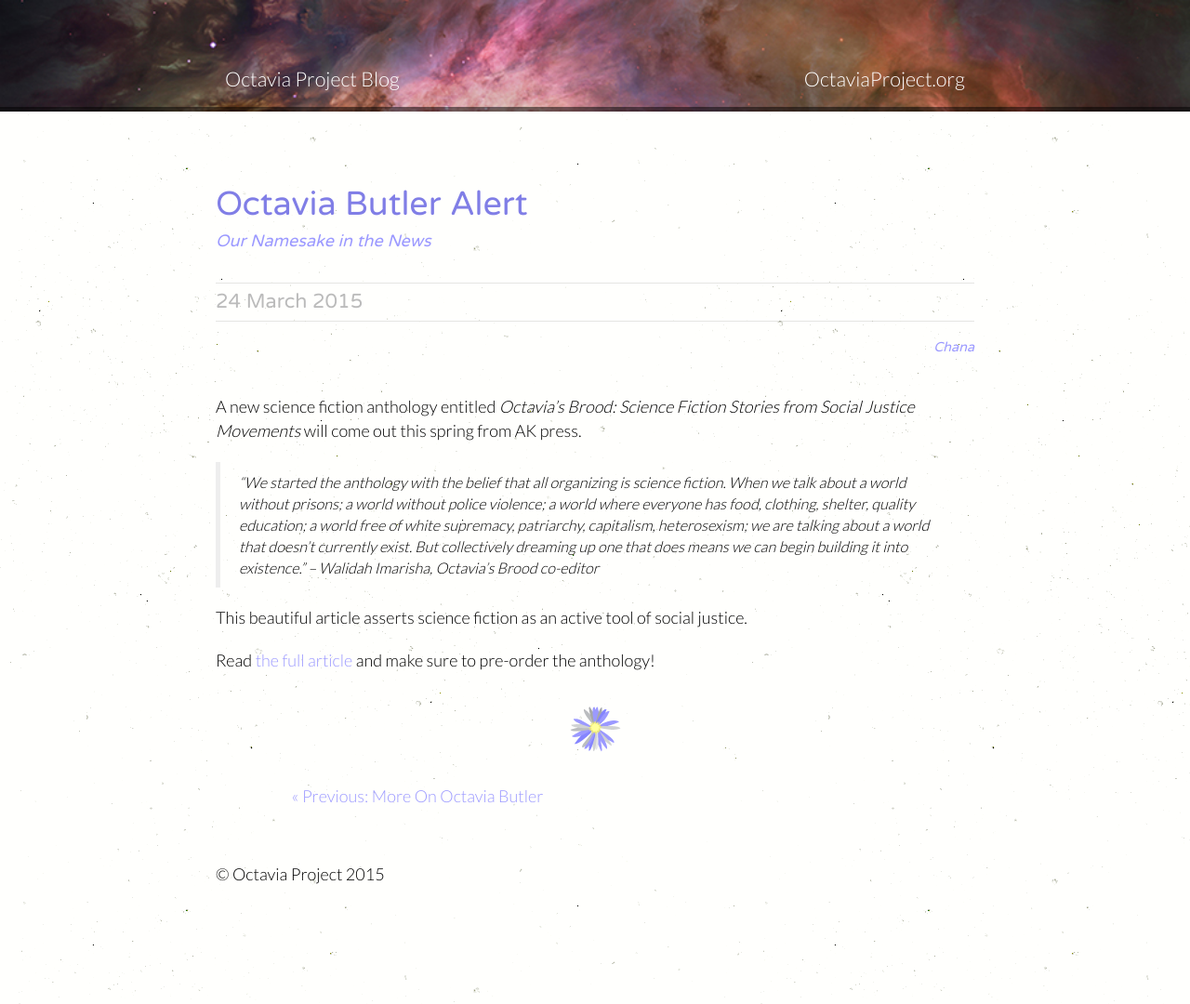
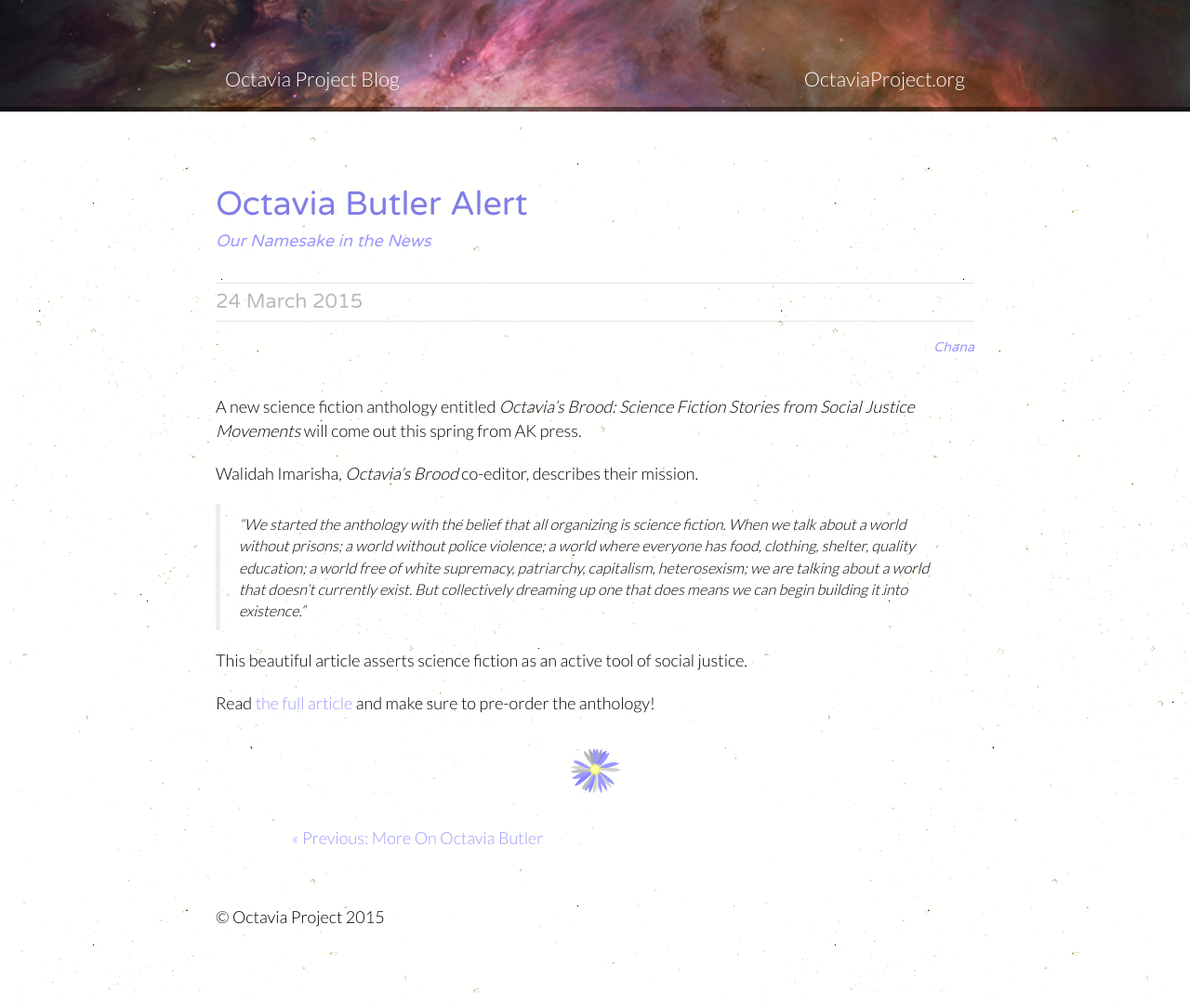
Before and after one commit to OctaviaProject/octaviaproject.github.io, a Jekyll site: the page built from _posts/2015-3-24-Octavia-Butler-Alert.md, in a window 1280 px wide. Shown: the whole page at 93% size. Built offline with Jekyll 4.4.1, drawn with Linux system fonts in a browser that asks for light colours.

Commit message:
Edits to language

```diff
--- a/_posts/2015-3-24-Octavia-Butler-Alert.md
+++ b/_posts/2015-3-24-Octavia-Butler-Alert.md
@@ -7,11 +7,13 @@
 A new science fiction anthology entitled *Octavia's Brood: Science Fiction Stories from Social
 Justice Movements* will come out this spring from AK press.
 
+Walidah Imarisha, *Octavia's Brood* co-editor, describes their mission.
+
 >"We started the anthology with the belief that all organizing is science fiction. When we talk about
 a world without prisons; a world without police violence; a world where everyone has food, clothing,
 shelter, quality education; a world free of white supremacy, patriarchy, capitalism, heterosexism; we
 are talking about a world that doesn’t currently exist. But collectively dreaming up one that does
-means we can begin building it into existence." -- Walidah Imarisha, *Octavia's Brood* co-editor
+means we can begin building it into existence."
 
 This beautiful article asserts science fiction as an active tool of social justice.
 
```
